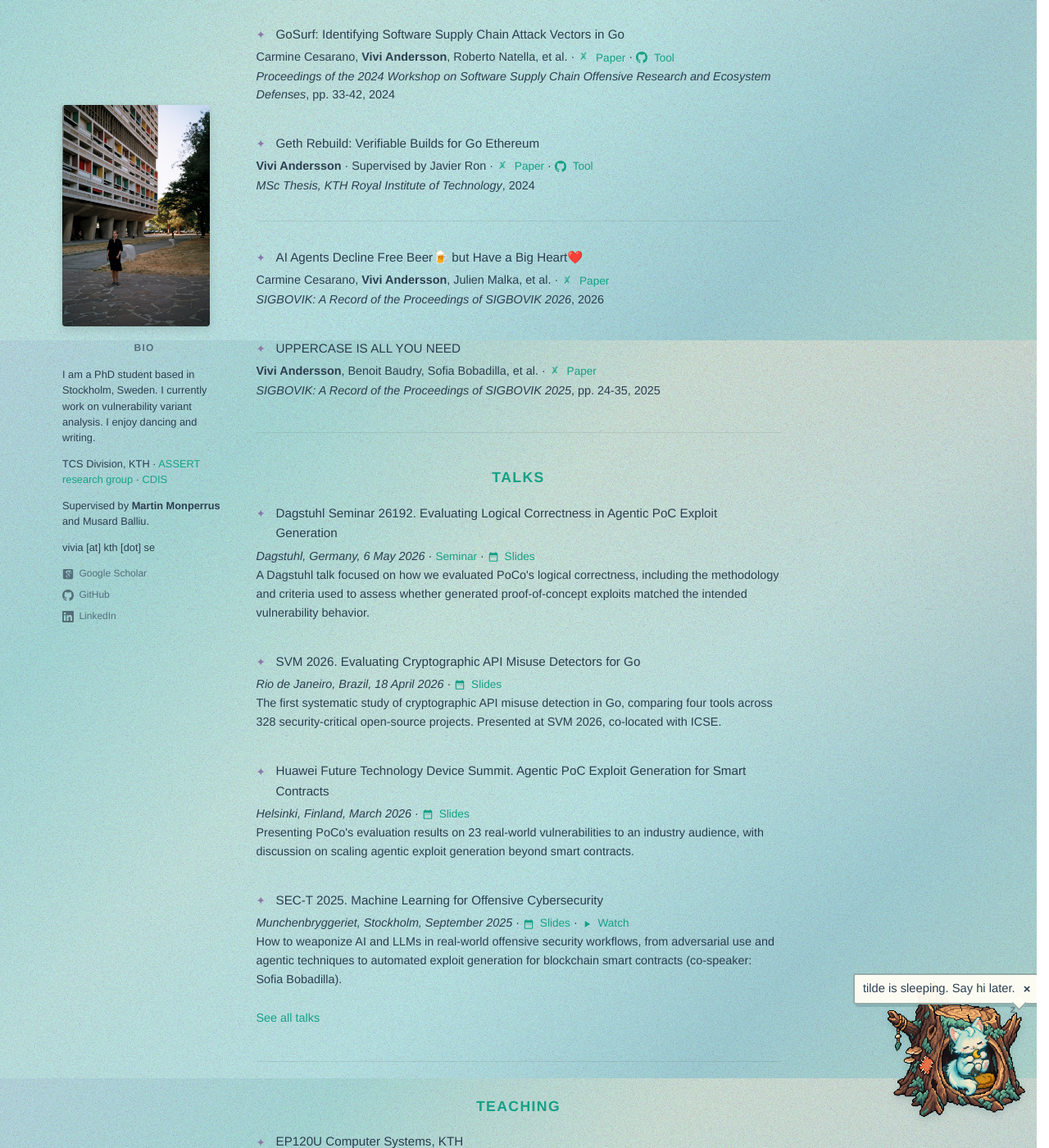
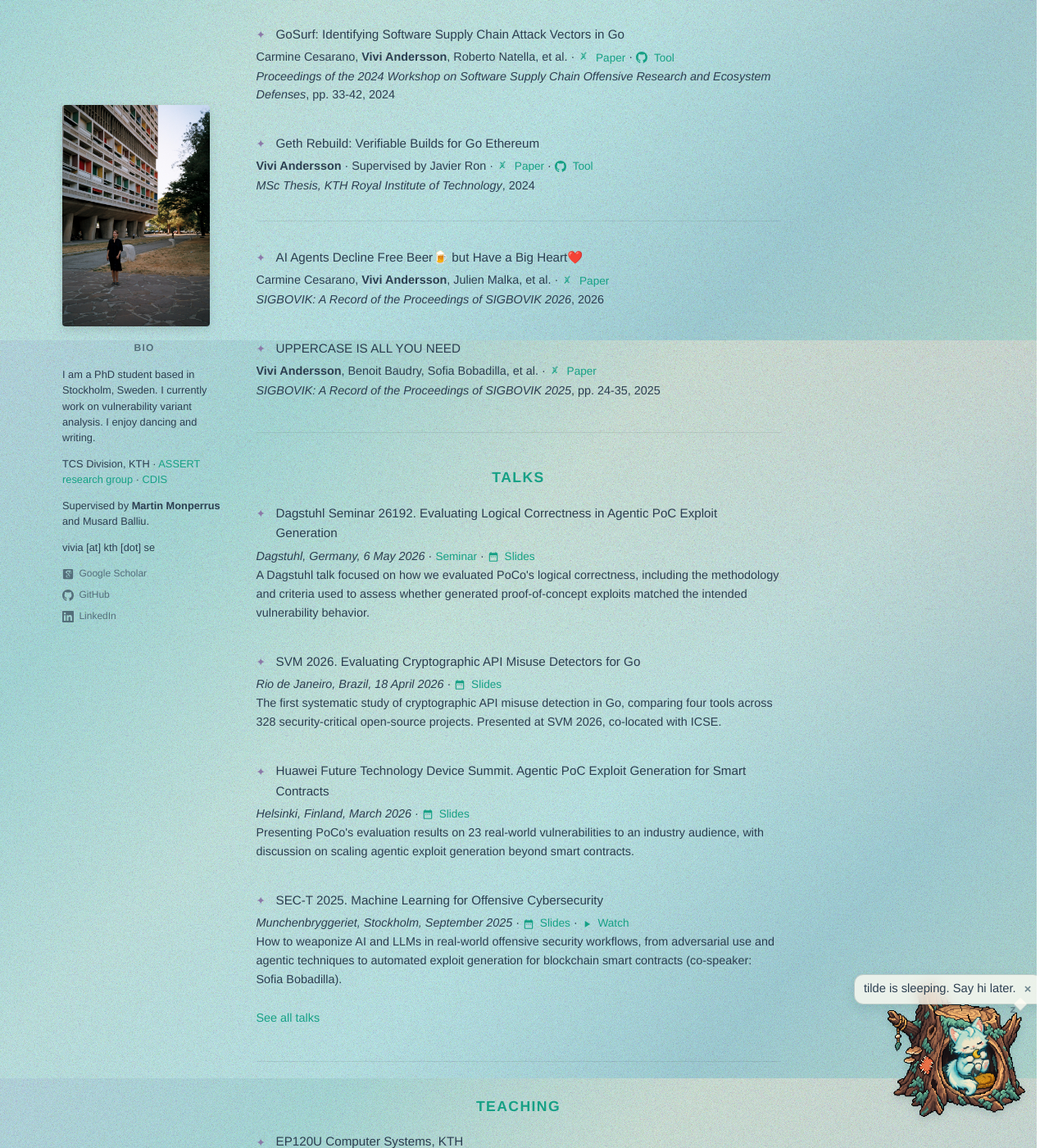
Before and after one commit to vivi365/vivi365.github.io, a Jekyll site: the page built from index.markdown, in a window 1280 px wide and 1400 px high, scrolled down 485 px. Shown: the whole window at 82% size. Built offline with Jekyll 4.4.1, drawn with Linux system fonts in a browser that asks for light colours; some web fonts are replaced.

Commit message:
Soften tilde introduction bubble

```diff
--- a/assets/css/daily-familiar.css
+++ b/assets/css/daily-familiar.css
@@ -54,11 +54,12 @@
   align-items: flex-start;
   gap: 0.3rem;
   max-width: min(15rem, calc(100vw - 1.25rem));
-  padding: 0.48rem 0.45rem 0.42rem 0.62rem;
-  border: 2px solid rgba(35, 86, 90, 0.48);
-  border-radius: 3px;
-  background: rgba(255, 253, 244, 0.96);
-  box-shadow: 3px 3px 0 rgba(35, 86, 90, 0.2);
+  padding: 0.5rem 0.48rem 0.46rem 0.68rem;
+  border: 1px solid rgba(35, 86, 90, 0.24);
+  border-radius: 0.7rem 0.7rem 0.3rem 0.7rem;
+  background: rgba(255, 253, 244, 0.78);
+  box-shadow: 0 5px 14px rgba(23, 79, 85, 0.14);
+  backdrop-filter: blur(8px);
   color: var(--text-color);
   font-size: 0.92rem;
   line-height: 1.2;
@@ -70,9 +71,9 @@
   bottom: -0.5rem;
   width: 0.7rem;
   height: 0.7rem;
-  border-right: 2px solid rgba(35, 86, 90, 0.48);
-  border-bottom: 2px solid rgba(35, 86, 90, 0.48);
-  background: rgba(255, 253, 244, 0.96);
+  border-right: 1px solid rgba(35, 86, 90, 0.24);
+  border-bottom: 1px solid rgba(35, 86, 90, 0.24);
+  background: rgba(255, 253, 244, 0.78);
   content: "";
   transform: rotate(45deg);
 }
@@ -98,11 +99,16 @@
   padding: 0;
   border: 0;
   background: transparent;
-  color: inherit;
+  color: var(--text-secondary);
   font: inherit;
   font-weight: 700;
   line-height: 1;
   cursor: pointer;
+  opacity: 0.82;
+}
+
+.daily-familiar__introduction-close:hover {
+  opacity: 1;
 }
 
 .daily-familiar__introduction-close:focus-visible {
```
